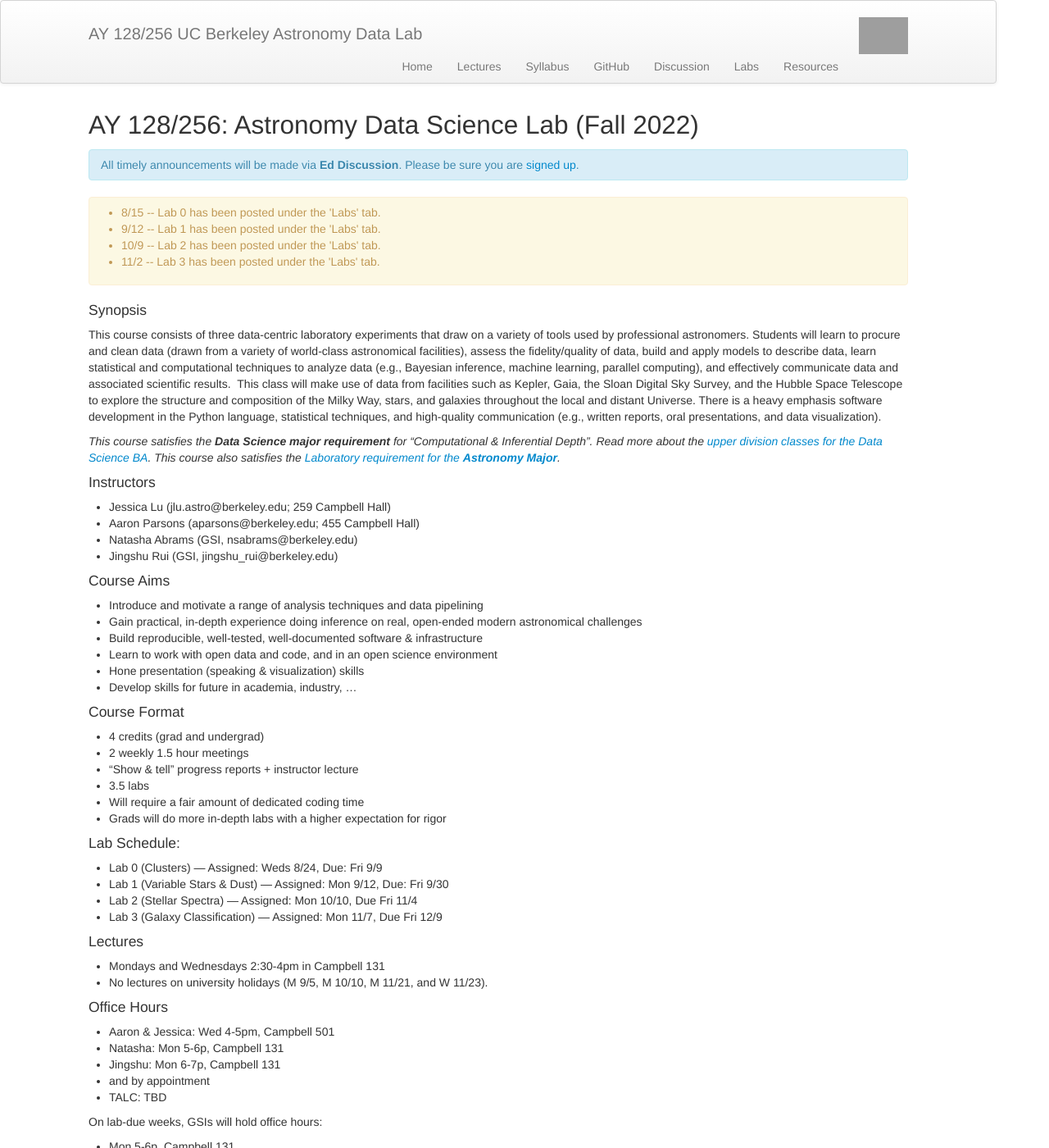
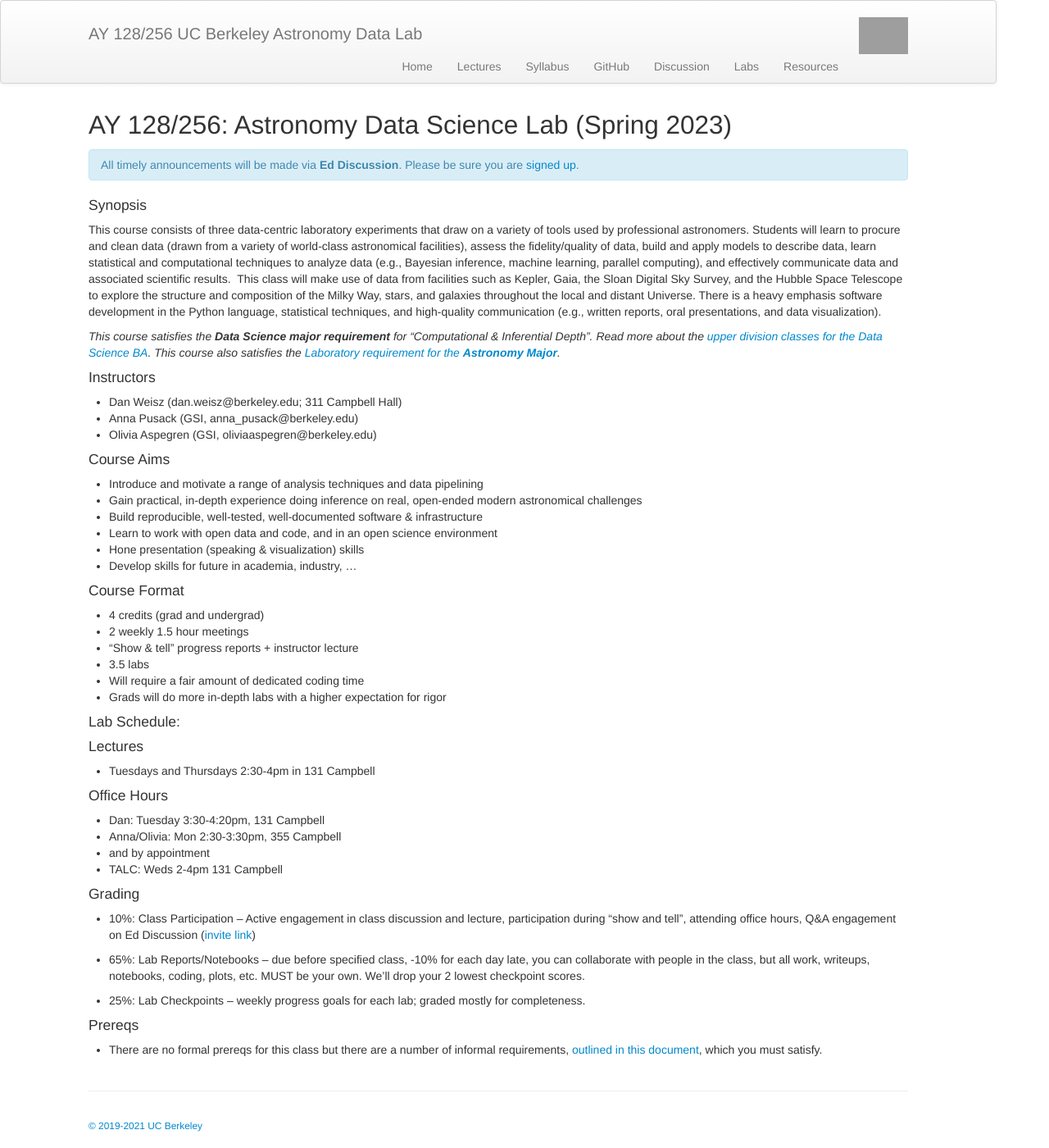
Before and after one commit to ucb-datalab/ucb-datalab.github.io, a Jekyll site: the page built from index.md, in a window 1280 px wide and 1400 px high. Shown: the whole window at 82% size. Built offline with Jekyll 4.4.1, drawn with Linux system fonts in a browser that asks for light colours; some of the changed text lies outside the part shown; grey boxes are pictures that could not be loaded.

Commit message:
Update index.md for spring 2023

```diff
--- a/index.md
+++ b/index.md
@@ -3,7 +3,7 @@ layout: frontpage
 title: Astronomy Data Science Lab
 ---
 
-## AY 128/256: Astronomy Data Science Lab (Fall 2022)
+## AY 128/256: Astronomy Data Science Lab (Spring 2023)
 
 <!--
 <div class="alert alert-primary" role="alert">
@@ -16,7 +16,7 @@ Interested in taking this class? You should read the <a href="https://ucb-datala
  All timely announcements will be made via <b>Ed Discussion</b>. Please be sure you are <a href="https://edstem.org/us/join/EVU8jj" alt="Ed Discussion">signed up</a>.
 </div>
 
-
+<!--
 <div class="alert alert-primary" role="alert">
 <ul>
 <li>8/15 -- Lab 0 has been posted under the 'Labs' tab.</li>
@@ -39,10 +39,9 @@ This course consists of three data-centric laboratory experiments that draw on a
 
 #### Instructors
 
-* Jessica Lu (jlu.astro@berkeley.edu; 259 Campbell Hall)
-* Aaron Parsons (aparsons@berkeley.edu; 455 Campbell Hall)
-* Natasha Abrams (GSI, nsabrams@berkeley.edu)
-* Jingshu Rui (GSI, jingshu_rui@berkeley.edu)
+* Dan Weisz (dan.weisz@berkeley.edu; 311 Campbell Hall)
+* Anna Pusack (GSI, anna_pusack@berkeley.edu)
+* Olivia Aspegren (GSI, oliviaaspegren@berkeley.edu)
 
 
 #### Course Aims
@@ -66,29 +65,32 @@ This course consists of three data-centric laboratory experiments that draw on a
 
 #### Lab Schedule:
 
+<!--
 * Lab 0 (Clusters) — Assigned: Weds 8/24, Due: Fri 9/9
 * Lab 1 (Variable Stars & Dust) — Assigned: Mon 9/12, Due: Fri 9/30
 * Lab 2 (Stellar Spectra) — Assigned: Mon 10/10, Due Fri 11/4
 * Lab 3 (Galaxy Classification) — Assigned: Mon 11/7, Due Fri 12/9
+-->
 
 
 #### Lectures
 
-* Mondays and Wednesdays 2:30-4pm in Campbell 131
-* No lectures on university holidays (M 9/5, M 10/10, M 11/21, and W 11/23).
+* Tuesdays and Thursdays 2:30-4pm in 131 Campbell
+
 
 
 #### Office Hours
 
-* Aaron & Jessica: Wed 4-5pm, Campbell 501
-* Natasha: Mon 5-6p, Campbell 131
-* Jingshu: Mon 6-7p, Campbell 131
+* Dan: Tuesday 3:30-4:20pm, 131 Campbell
+* Anna/Olivia: Mon 2:30-3:30pm, 355 Campbell
 * and by appointment
-* TALC: TBD
+* TALC: Weds 2-4pm 131 Campbell
 
+<!--
 On lab-due weeks, GSIs will hold office hours:
 * Mon 5-6p, Campbell 131
 * Thu 7:30 - 8:30p, Campbell 131
+-->
 
 
 #### Grading
```
